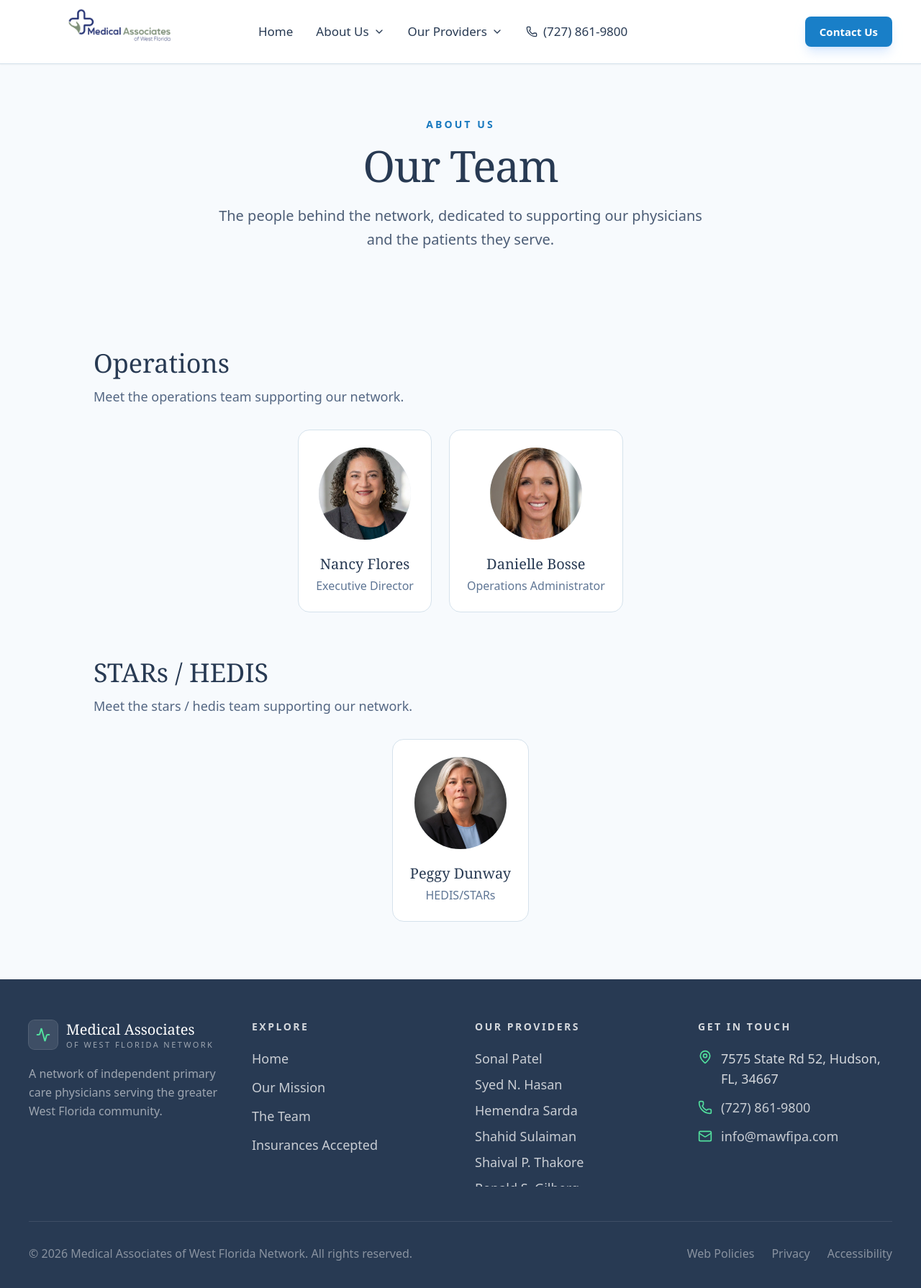
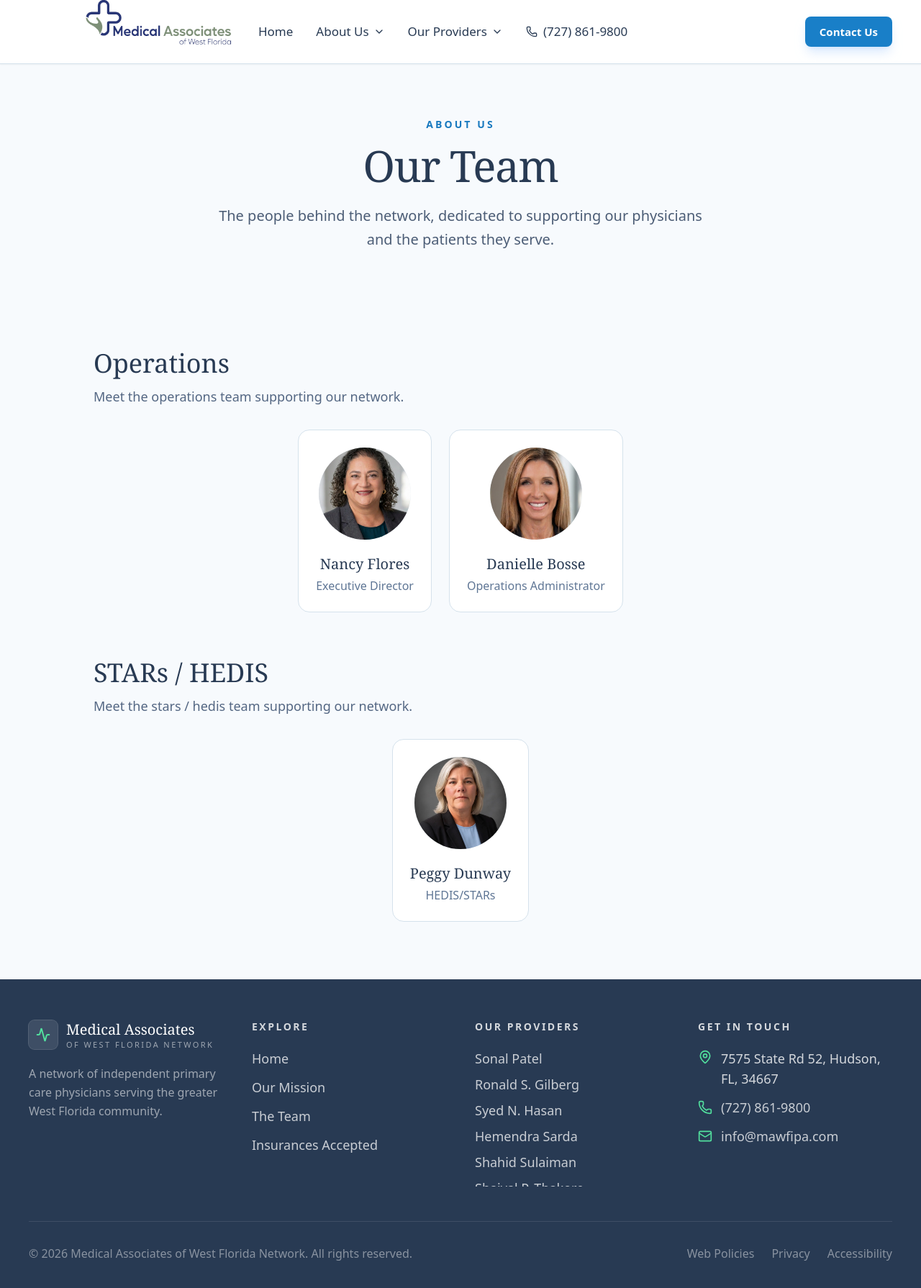
Before and after one commit to krishiv-patel11/MAWF_IPA_Website, a React (Vite) app: page /team in a window 1280 px wide. Shown: the top 1790 px of the page at 72% size. Built offline with nearby package versions, Linux system fonts and the light colour scheme.

Commit message:
Update SEO, provider profiles, team photos, and provider ordering

```diff
--- a/src/components/mawf/Header.jsx
+++ b/src/components/mawf/Header.jsx
@@ -121,7 +121,7 @@ export default function Header() {
           <img
             src="/images/logo.jpg"
             alt="Medical Associates of West Florida"
-            className="h-14 w-auto object-contain scale-[3.5] origin-left mix-blend-multiply"
+            className="h-14 w-auto object-contain scale-[5] origin-left mix-blend-multiply"
           />
         </Link>
 
--- a/src/data/doctors.js
+++ b/src/data/doctors.js
@@ -28,7 +28,7 @@ She enjoys spending time with her husband and five young children, who are excit
   {
     id: 3,
     imagePosition: "45% 0%",
-    name: "Ronald S. Gilberg, M.D., F.A.C.P.",
+    name: "Ronald S. Gilberg, MD, FACP",
     specialty: "Geriatric Medicine",
     bio: `Ronald S. Gilberg, M.D., F.A.C.P, is a double board-certified Geriatrician practicing in Hudson, Florida. He has participated for over 30 years in the Re-Certification program through the American Board of Internal Medicine in both Internal Medicine and Geriatric Medicine. Dr. Gilberg has been elected a Fellow of the American College of Physicians (F.A.C.P.).
 
```
